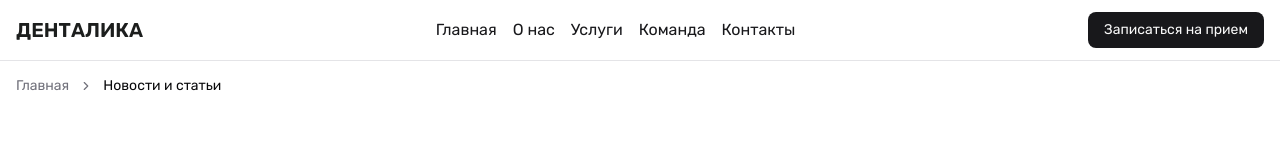
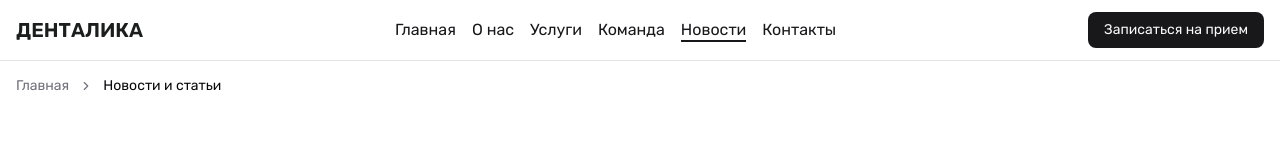
Before and after one commit to Igorlight/dentalika, a Next.js app: page /news in a window 1280 px wide. Shown: the top 160 px of the page. Built offline with nearby package versions, Linux system fonts and the light colour scheme.

Commit message:
dentalika 1.3

```diff
--- a/src/app/news/page.tsx
+++ b/src/app/news/page.tsx
@@ -57,7 +57,7 @@ export default function NewsPage() {
             .map((article) => (
             <article
               key={article.id}
-              className="bg-white rounded-2xl shadow-lg overflow-hidden hover:shadow-xl transition-all duration-300 transform hover:scale-105 group"
+              className="bg-white rounded-2xl shadow-lg overflow-hidden hover:shadow-xl transition-all duration-300 transform group"
             >
               {/* Изображение статьи */}
               <div className="relative h-64 overflow-hidden">
--- a/src/components/HeaderClient.tsx
+++ b/src/components/HeaderClient.tsx
@@ -61,6 +61,19 @@ export default function HeaderClient() {
         Команда
       </Link>
       <Link
+        href="/news"
+        className={`relative hover:text-primary transition-colors duration-300 ${
+          pathname === "/news" ? "text-primary font-medium" : ""
+        } before:content-[''] before:absolute before:bottom-0 before:left-0 before:h-0.5 before:bg-primary before:transition-all before:duration-300 ${
+          pathname === "/news"
+            ? "before:w-full"
+            : "before:w-0 hover:before:w-full"
+        }`}
+        aria-current={pathname === "/news" ? "page" : undefined}
+      >
+        Новости
+      </Link>
+      <Link
         href="/contacts"
         className={`relative hover:text-primary transition-colors duration-300 ${
           pathname === "/contacts" ? "text-primary font-medium" : ""
```
